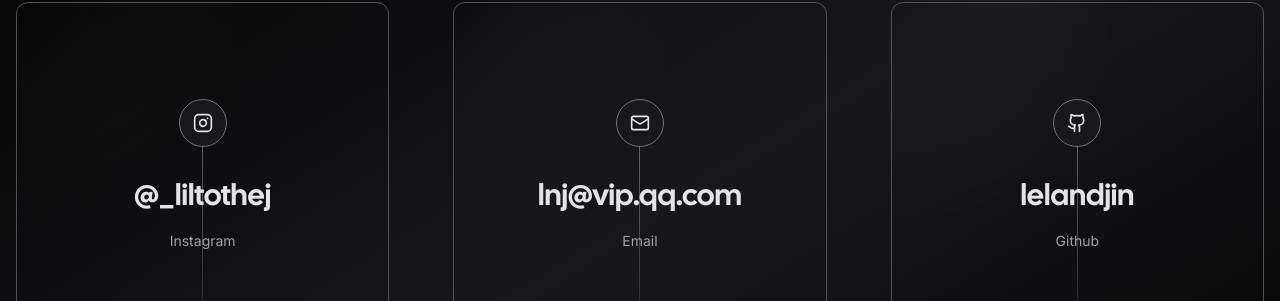
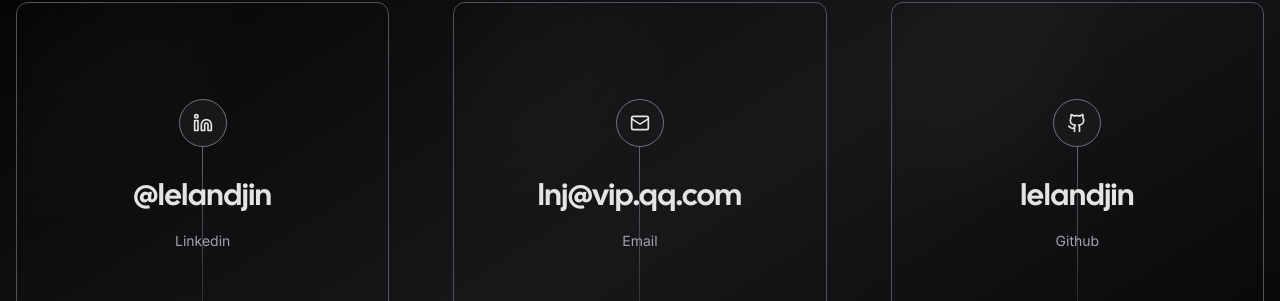
Before and after one commit to LelandJin/lelandjin.com, a Next.js app: page /contact in a window 1280 px wide. Shown: the part 177-478 px from the top of the page. Built offline with nearby package versions, Linux system fonts and the light colour scheme; no server answers; what tailwindcss-debug-screens would draw is missing.

Commit message:
updated linkedin

```diff
--- a/app/contact/page.tsx
+++ b/app/contact/page.tsx
@@ -1,15 +1,15 @@
 "use client";
-import { Github, Mail, Instagram } from "lucide-react";
+import { Github, Mail, Linkedin } from "lucide-react";
 import Link from "next/link";
 import { Navigation } from "../components/nav";
 import { Card } from "../components/card";
 
 const socials = [
 	{
-		icon: <Instagram size={20} />,
-		href: "https://www.instagram.com/_liltothej/",
-		label: "Instagram",
-		handle: "@_liltothej",
+		icon: <Linkedin size={20} />,
+		href: "https://www.linkedin.com/in/lelandj/",
+		label: "Linkedin",
+		handle: "@lelandjin",
 	},
 	{
 		icon: <Mail size={20} />,
```
